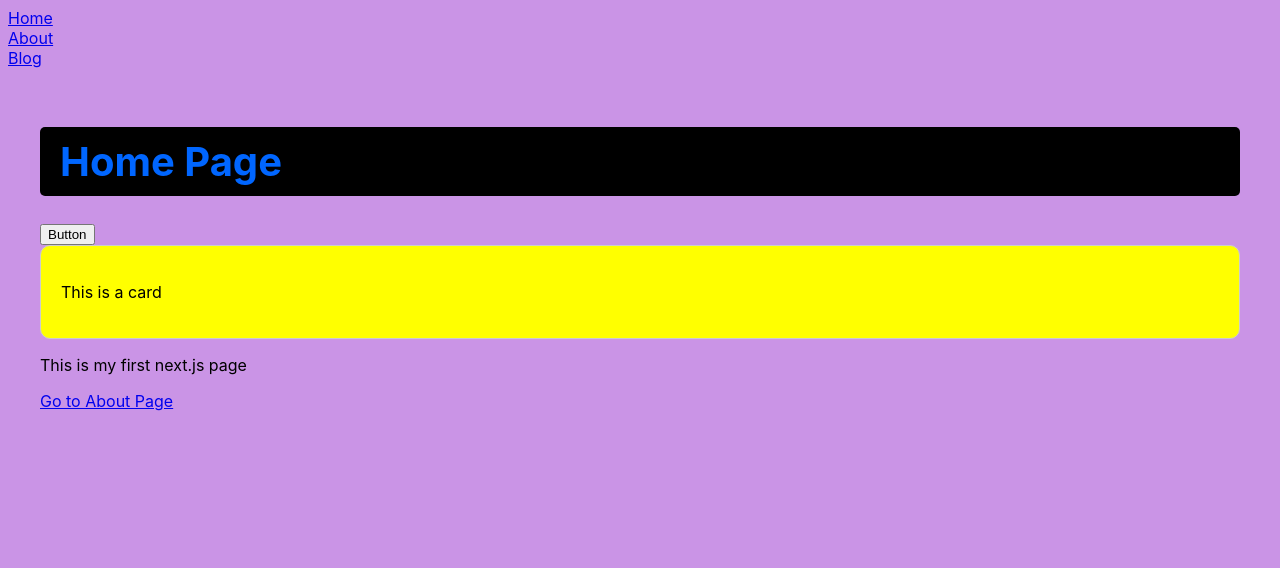
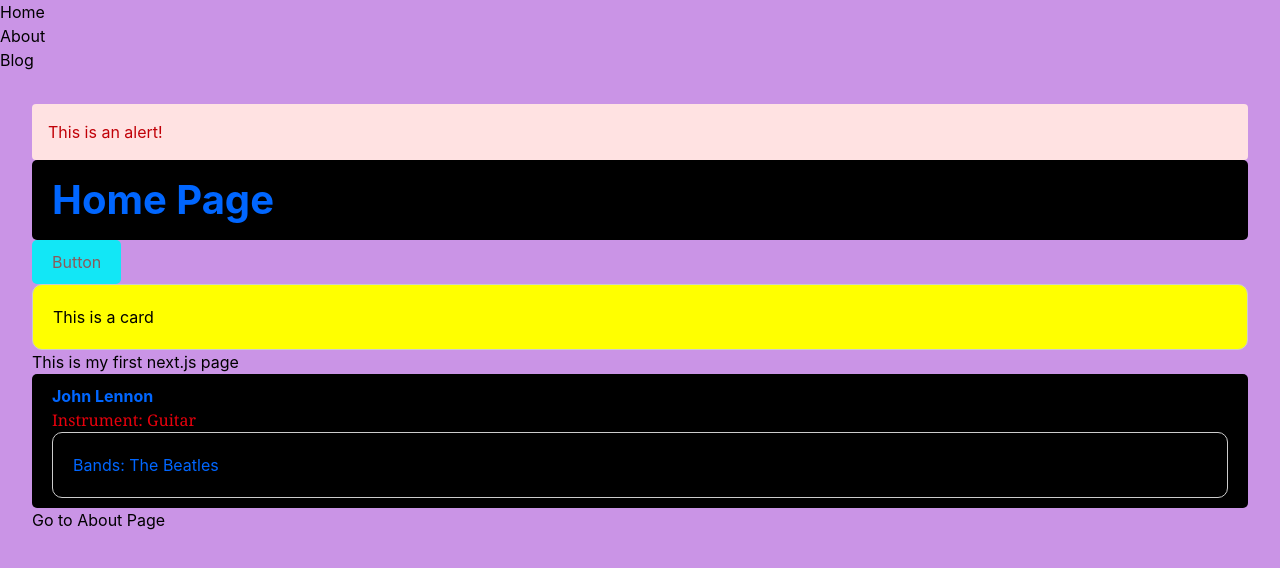
Before and after one commit to Peksford/Fundamentals_of_Next.js, a Next.js app in the folder next.js-basics/: page / in a window 1280 px wide. Shown: the top 568 px of the page. Built offline with nearby package versions, Linux system fonts and the light colour scheme.

Commit message:
Styling in Next.js task 6 and 7

```diff
--- /dev/null
+++ b/next.js-basics/app/components/Alert.js
@@ -0,0 +1,5 @@
+export default function Alert() {
+  return (
+    <div className="bg-red-100 text-red-700 p-4 rounded">This is an alert!</div>
+  );
+}
--- a/next.js-basics/app/components/Button.js
+++ b/next.js-basics/app/components/Button.js
@@ -1,5 +1,5 @@
 import buttonStyle from './Button.module.css';
 
 export default function Button() {
-  return <button className={buttonStyle.title}>Button</button>;
+  return <button className={buttonStyle.button}>Button</button>;
 }
--- a/next.js-basics/app/components/Button.module.css
+++ b/next.js-basics/app/components/Button.module.css
@@ -1,6 +1,6 @@
 .button {
-  background-color: #0070f3;
-  color: white;
+  background-color: #12e7f6;
+  color: rgb(137, 91, 91);
   padding: 10px 20px;
   border-radius: 5px;
   border: none;
--- /dev/null
+++ b/next.js-basics/app/components/ProfileCard.js
@@ -0,0 +1,19 @@
+import styles from './ProfileCard.module.css';
+
+export default function ProfileCard({ name, band, instrument }) {
+  return (
+    <div className={styles.card}>
+      <h2 className={styles.name}>{name}</h2>
+      <div className="text-red-600 font-serif">Instrument: {instrument}</div>
+      <div
+        style={{
+          padding: '20px',
+          border: '1px solid #ccc',
+          borderRadius: '10px',
+        }}
+      >
+        Bands: {band}
+      </div>
+    </div>
+  );
+}
--- /dev/null
+++ b/next.js-basics/app/components/ProfileCard.module.css
@@ -0,0 +1,11 @@
+.card {
+  background-color: #000000;
+  color: rgb(0, 102, 255);
+  padding: 10px 20px;
+  border-radius: 5px;
+  border: none;
+}
+
+.name {
+  font-weight: bold;
+}
--- a/next.js-basics/app/page.js
+++ b/next.js-basics/app/page.js
@@ -4,14 +4,18 @@ import Title from './components/Title.js';
 import Button from './components/Button.js';
 import Card from './components/Card.js';
 import AppLayout from './components/AppLayout.js';
+import Alert from './components/Alert.js';
+import ProfileCard from './components/ProfileCard.js';
 
 export default function Page() {
   return (
     <AppLayout>
+      <Alert></Alert>
       <Title />
       <Button />
       <Card highlighted={true} />
       <p>This is my first next.js page</p>
+      <ProfileCard name="John Lennon" instrument="Guitar" band="The Beatles" />
       <nav>
         <Link href="/about">Go to About Page</Link>
       </nav>
--- a/next.js-basics/styles/globals.css
+++ b/next.js-basics/styles/globals.css
@@ -1,5 +1,9 @@
-/* @import "tailwindcss";
+@import "tailwindcss";
+@tailwind base;
+@tailwind components;
+@tailwind utilities;
 
+/*
 :root {
   --background: #ffffff;
   --foreground: #171717;
```
